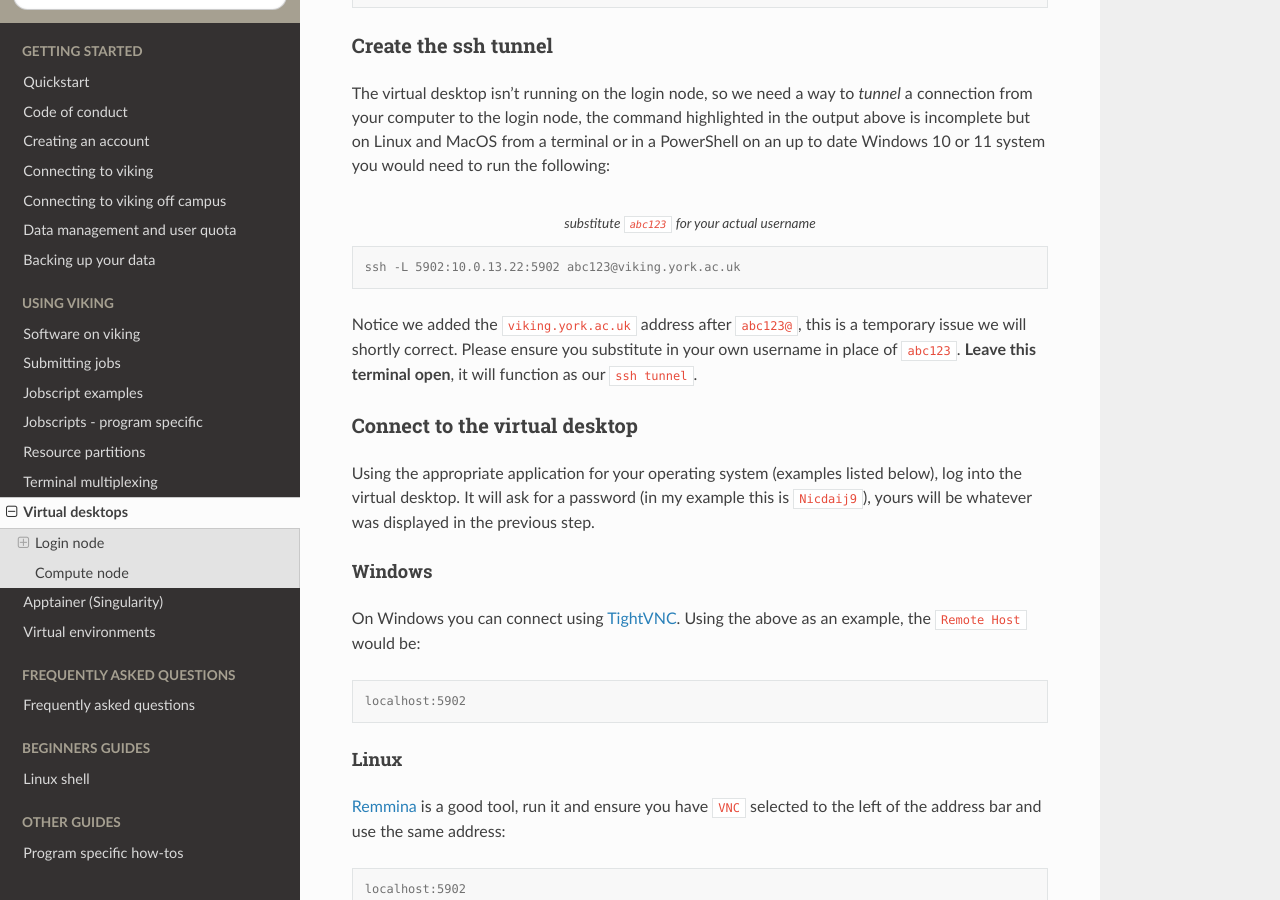
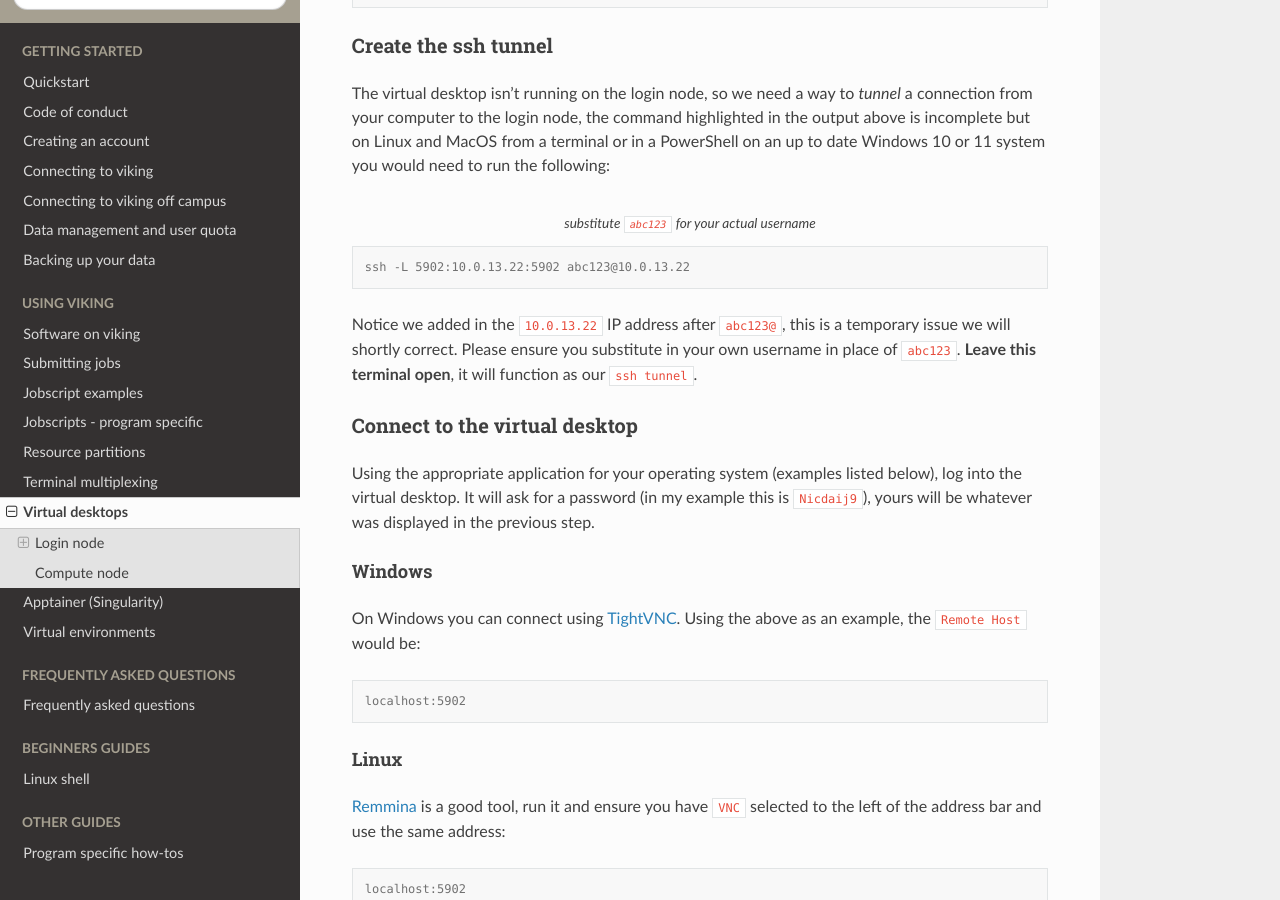
Before and after one commit to university-of-york/research-it-documentation, a Sphinx documentation site: the page built from docs/source/using_viking/virtual_desktops.rst, in a window 1280 px wide and 900 px high, scrolled down 1904 px. Built offline with Sphinx 7.4.7 and the Read the Docs theme 2.0.0, drawn with Linux system fonts in a browser that asks for light colours.

Commit message:
virtual desktop ip instead of hostname

```diff
--- a/docs/source/using_viking/virtual_desktops.rst
+++ b/docs/source/using_viking/virtual_desktops.rst
@@ -103,9 +103,9 @@ The virtual desktop isn't running on the login node, so we need a way to *tunnel
 .. code-block:: console
     :caption: substitute ``abc123`` for your actual username
 
-    ssh -L 5902:10.0.13.22:5902 abc123@viking.york.ac.uk
+    ssh -L 5902:10.0.13.22:5902 abc123@10.0.13.22
 
-Notice we added the ``viking.york.ac.uk`` address after ``abc123@``, this is a temporary issue we will shortly correct. Please ensure you substitute in your own username in place of ``abc123``. **Leave this terminal open**, it will function as our ``ssh tunnel``.
+Notice we added in the ``10.0.13.22`` IP address after ``abc123@``, this is a temporary issue we will shortly correct. Please ensure you substitute in your own username in place of ``abc123``. **Leave this terminal open**, it will function as our ``ssh tunnel``.
 
 
 Connect to the virtual desktop
```
